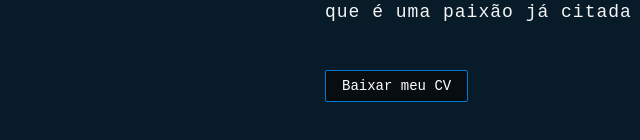
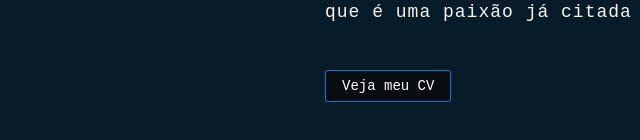
Before and after one commit to davi-sf/davisoaresf, a plain HTML site: page aboutme/personal.html in a window 1280 px wide. Shown: the part 1124-1264 px from the top of the page, 290-930 px from the left. Drawn offline with nearby package versions, Linux system fonts and the light colour scheme.

Commit message:
Alteração no CV

```diff
--- a/aboutme/personal.html
+++ b/aboutme/personal.html
@@ -42,7 +42,10 @@
                 Por fim, quando não estou programando, estou tocando guitarra, um hobby que me inspira e me
                 permite viver a música, que é uma paixão já citada anteriormente.</p>
 
-            <button type="button">Baixar meu CV</button>
+                <a href="https://drive.google.com/file/d/1RskADH64ZsdD-2j2eUOFaVzsk6uPOh6c/view?usp=sharing" download target ="_blank">
+                    <button type="button">Veja meu CV</button>
+                  </a>
+
     </div>
 </div>
 </section>
```
